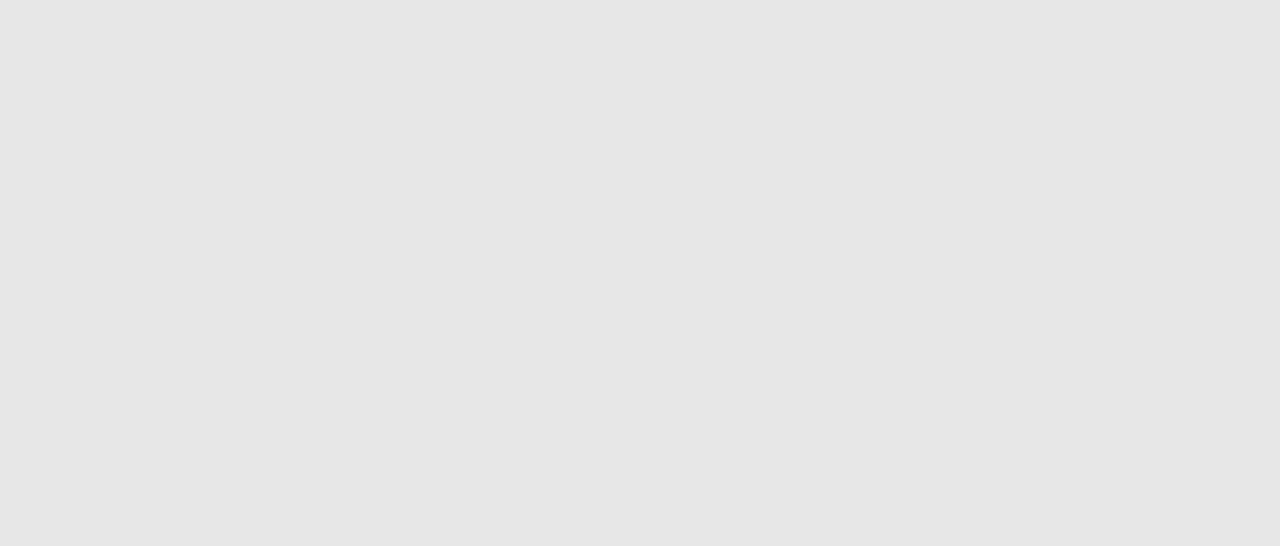
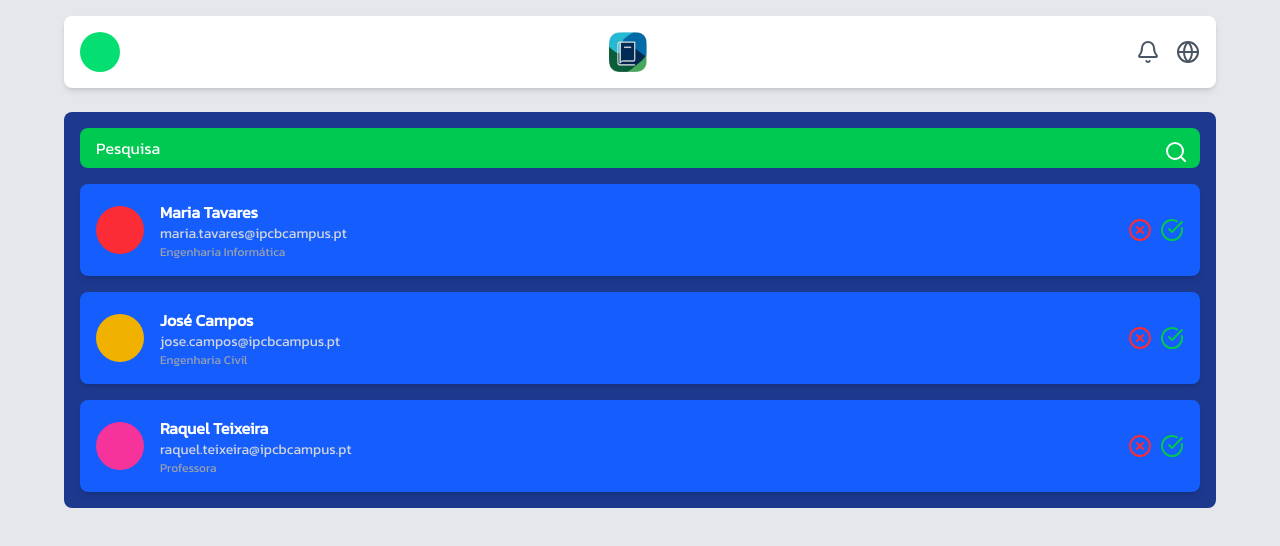
Before and after one commit to beckerme/ESTudo, a Next.js app in the folder estudo/: page /validar-registo in a window 1280 px wide. Shown: the top 546 px of the page. Built offline with nearby package versions, Linux system fonts and the light colour scheme.

Commit message:
Resolução de problemas ValidarRegisto

```diff
--- a/estudo/src/app/validar-registo/page.js
+++ b/estudo/src/app/validar-registo/page.js
@@ -1,5 +1,5 @@
-import Registo from "@/components/Validar-Registo/Validar-Registo";
+import ValidarRegisto from "@/components/Validar-Registo/ValidarRegisto"
 
 export default function App() {
-    return <Validar-Registo />;
+    return <ValidarRegisto />;
 }
--- a/estudo/src/components/Validar-Registo/Validar-Registo.jsx
+++ b/estudo/src/components/Validar-Registo/ValidarRegisto.jsx
@@ -1,3 +1,5 @@
+"use client"
+
 import { useState } from "react";
 import { Search, CheckCircle, XCircle, Bell, Globe } from "lucide-react";
 import { Kanit } from "next/font/google";
```
Also changed, not shown: estudo/package.json (+5 -4 lines), 1 other file (tests, documents, lock files or other folders).
